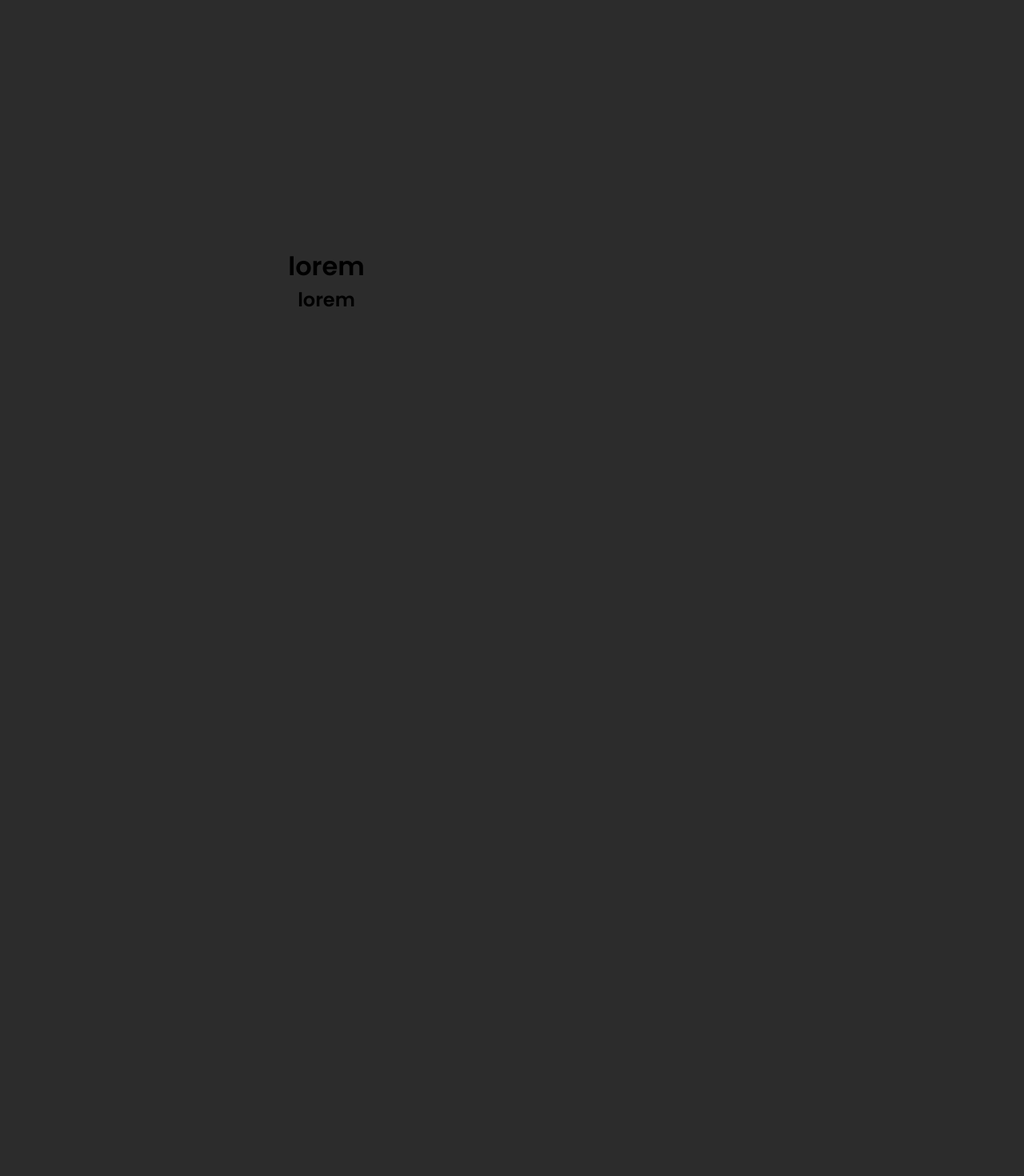
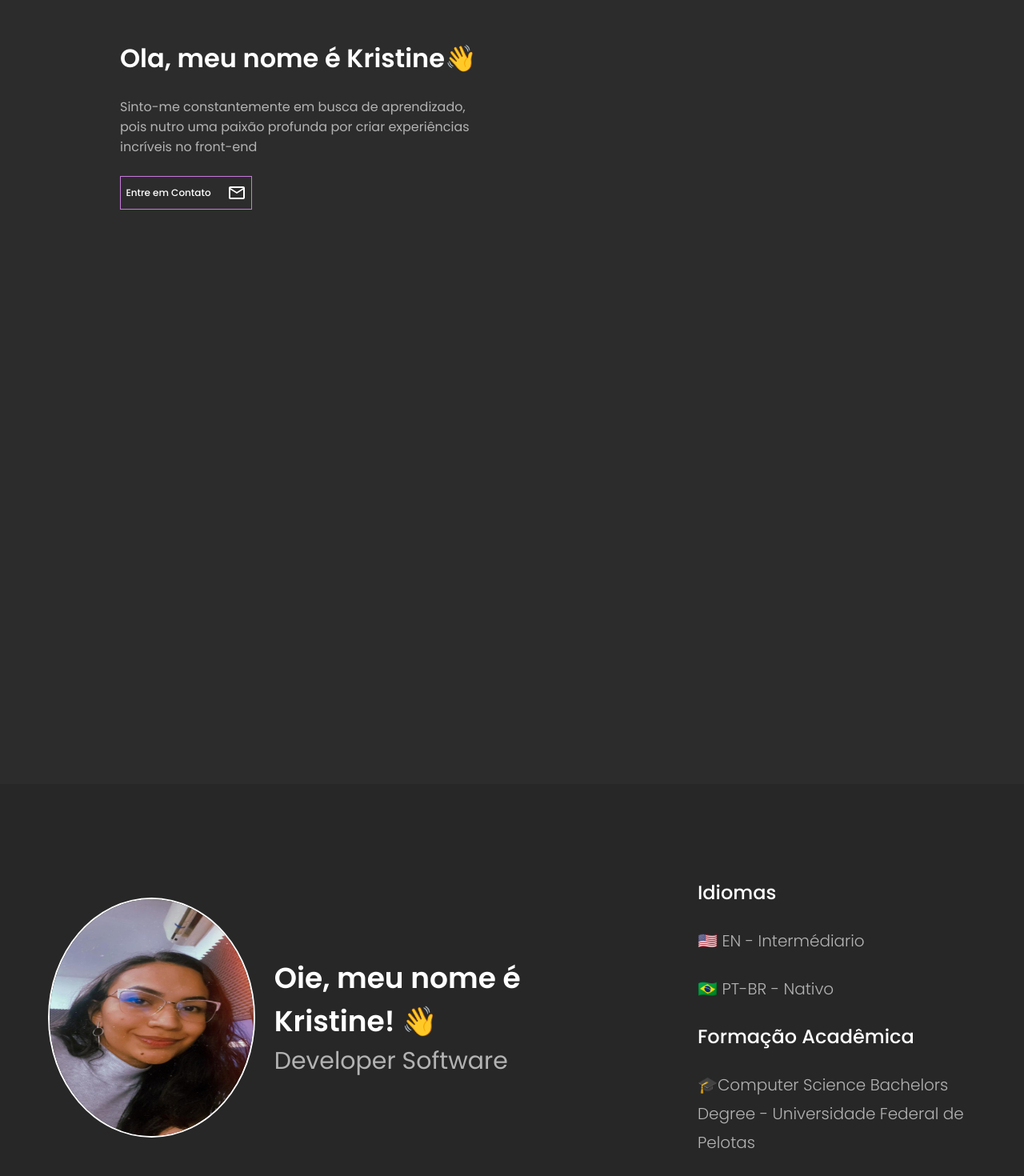
Before and after one commit to kseraos/Portifolio, a Next.js app in the folder meu-portifolio/: page / in a window 1280 px wide. Shown: the part 120-1590 px from the top of the page at 80% size. Before the commit the page ends 800 px from the top, so only its background shows below. Built offline with nearby package versions, Linux system fonts and the light colour scheme.

Commit message:
fit: estilizacao das areas

```diff
--- a/meu-portifolio/src/app/components/Homepage/Descricao/Descricao.scss
+++ b/meu-portifolio/src/app/components/Homepage/Descricao/Descricao.scss
@@ -4,14 +4,38 @@
     display: flex;
     flex-direction: column;
     -webkit-box-align: center;
-    align-items: center;
+    align-items: start;
     -webkit-box-pack: center;
     justify-content: center;
     width: 100%;
     height: 100vh;
+    margin: 150px;
+    gap: 24px;
 
     span{
-        gap: 24px;
+        width: 70%;
+        color: var(--text-secondary);
+
+    }
+    h1{
+        color: var(--text-primary);
+    }
+
+
+    .btn-primary {
+    width: 165px;
+    padding: 5px;
+    text-align: center;
+    text-decoration: none;
+    color: var(--text-primary);
+    font-weight: 500;
+    font-size: 12px;
+    line-height: 30px;
+    display: flex;
+    align-items: center;
+    gap: 20px;
+    justify-content: center;
+    border: 1px solid var(--text-third);
     }
 
 
--- a/meu-portifolio/src/app/components/Homepage/Descricao/Descricao.tsx
+++ b/meu-portifolio/src/app/components/Homepage/Descricao/Descricao.tsx
@@ -2,6 +2,7 @@
 import Image from 'next/image'
 import SocialBtns from '../../social-btns/social-btns'
 import "./Descricao.scss"
+import { EmailIcon } from '../../icons/email-icon'
 
 
 
@@ -10,11 +11,10 @@ export default function Descricao(){
 
         <div className="descricao">
 
-            <h1>lorem
-                {/* 👋 */}
-
-            </h1>
-                  <h2>lorem</h2>
+            <h1>Ola, meu nome é Kristine👋</h1>
+                  <span>Sinto-me constantemente em busca de aprendizado, pois nutro uma paixão profunda por criar experiências incríveis no front-end</span>
+                  <a className="btn-primary" href="mailto:kseraos@outlook.com">Entre em Contato<EmailIcon/>
+                    </a>
         </div>
     )
 }
--- a/meu-portifolio/src/app/components/Homepage/Homepage.scss
+++ b/meu-portifolio/src/app/components/Homepage/Homepage.scss
@@ -1,12 +1,15 @@
 .homepage{
+    background-color: var(--bg-primary);
+    grid-area: homepage;
     width: 100%;
     display: grid;
     gap: 24px;
-    grid-template-rows: fit-content(100%);
-        grid-template-columns: 60% 30%;
+        grid-template-columns: repeat(2, 1fr);
+        grid-auto-rows: 50%;
         align-items: center;
         justify-items: start;
         justify-content: space-between;
         grid-template-areas:
-        "descricao descricao"
+        "descricao "
+
 }
--- a/meu-portifolio/src/app/globals.scss
+++ b/meu-portifolio/src/app/globals.scss
@@ -19,5 +19,22 @@ body {
 }
 
 body{
-  background-color: var(--bg-primary);
+
+
+  .teste{
+    display: grid;
+    grid-template-columns: 1fr;
+    align-items: center;
+    justify-items: start;
+    justify-content: space-between;
+    grid-template-rows: auto auto auto;
+    grid-template-areas:
+        "navbar"
+        "homepage"
+        "container";
+
+
+  }
+
+
 }
--- a/meu-portifolio/src/app/page.tsx
+++ b/meu-portifolio/src/app/page.tsx
@@ -9,26 +9,21 @@ import Homepage from "./components/Homepage/Homepage"
 
 export default function Home() {
   return (
-    <div>
+    <main className="teste">
     <Navbar/>
-    <main className="container">
-        <Homepage/>
+    <Homepage/>
+    <div className="container">
         <Header/>
         <Experience/>
         <Info/>
-
                  <div className="buttons">
                     <div className="social">
-
                     </div>
-
-                    <a className="btn-primary" href="mailto:kseraos@outlook.com">Entre em Contato<EmailIcon/>
-                    </a>
                 </div>
 
 
 
+    </div>
     </main>
-    </div>
   )
 }
--- a/meu-portifolio/src/app/styles/home.scss
+++ b/meu-portifolio/src/app/styles/home.scss
@@ -1,12 +1,13 @@
+$bg-primary: #2c2c2c;
 .container {
+    width: 100%;
+    grid-area: container;
     padding: 40px 32px;
     display: grid;
     gap: 24px;
     justify-items: center;
     grid-template-rows: repeat(4, auto);
     grid-template-areas:
-    "navbar"
-    "homepage"
     "header"
     "btns"
     "experience"
@@ -21,31 +22,11 @@
         width: 100%;
     }
 
-    .btn-primary {
-        background: linear-gradient(90deg, #777CF4 2.62%, #F47777 93.38%);
-        border-radius: 24px;
-        width: 325px;
-        padding: 12px;
-        text-align: center;
-        text-decoration: none;
-
-        color: var(--text-primary);
-        font-weight: 500;
-        font-size: 20px;
-        line-height: 30px;
-        text-transform: uppercase;
-        border: none;
-
-        display: flex;
-        align-items: center;
-        gap: 20px;
-        justify-content: center;
-    }
-
 }
 
 @media (min-width: 768px){
     .container {
+        background-color: darken($bg-primary, 2%);
         padding: 70px 60px;
         height: 100vh;
         grid-template-rows: fit-content(100%);
@@ -58,5 +39,7 @@
         "homepage homepage"
         "header info"
         "experience btns";
+
+
     }
 }
```
